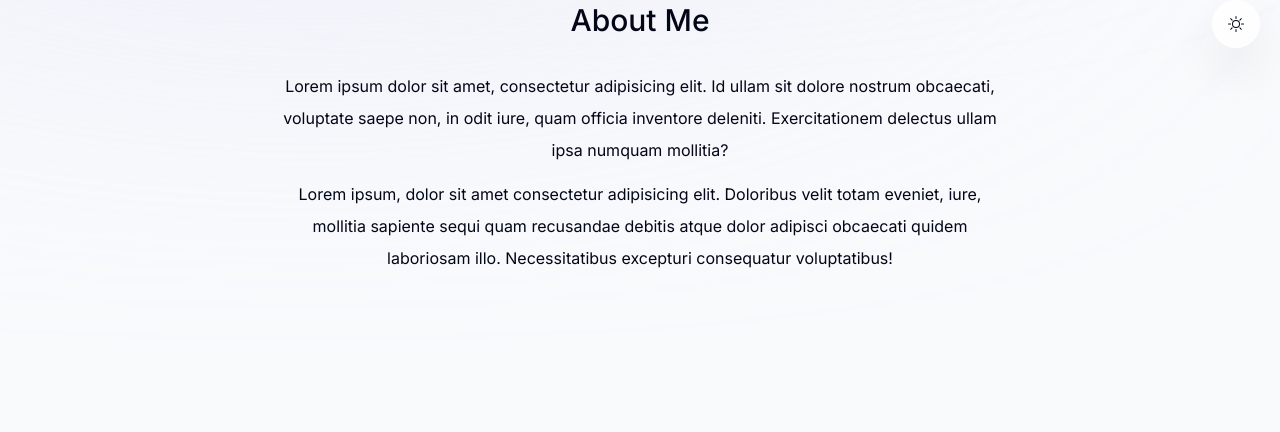
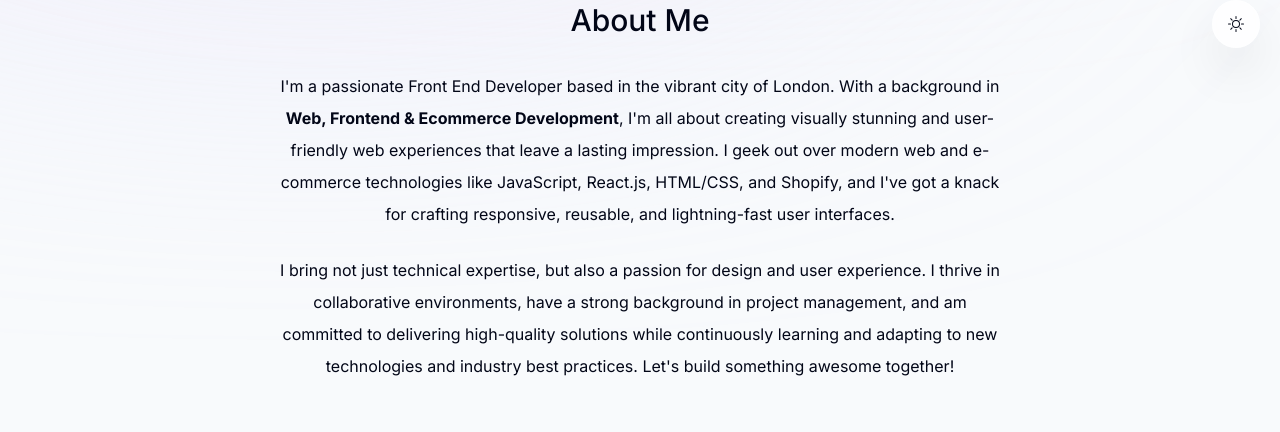
Before and after one commit to OU1122/portfolio-nextjs, a Next.js app: page / in a window 1280 px wide. Shown: the part 732-1164 px from the top of the page. Built offline with nearby package versions, Linux system fonts and the light colour scheme; no server answers.

Commit message:
Update about.tsx

```diff
--- a/components/about.tsx
+++ b/components/about.tsx
@@ -28,16 +28,24 @@ export default function About() {
 			<SectionHeading>About me</SectionHeading>
 
 			<p className="mb-3">
-				Lorem ipsum dolor sit amet, consectetur adipisicing elit. Id ullam
-				sit dolore nostrum obcaecati, voluptate saepe non, in odit iure,
-				quam officia inventore deleniti. Exercitationem delectus ullam ipsa
-				numquam mollitia?
+				I&apos;m a passionate Front End Developer based in the vibrant city
+				of London. With a background in{" "}
+				<span className="font-bold">
+					Web, Frontend & Ecommerce Development
+				</span>
+				, I&apos;m all about creating visually stunning and user-friendly
+				web experiences that leave a lasting impression. I geek out over
+				modern web and e-commerce technologies like JavaScript, React.js,
+				HTML/CSS, and Shopify, and I&apos;ve got a knack for crafting
+				responsive, reusable, and lightning-fast user interfaces.
 			</p>
-			<p>
-				Lorem ipsum, dolor sit amet consectetur adipisicing elit. Doloribus
-				velit totam eveniet, iure, mollitia sapiente sequi quam recusandae
-				debitis atque dolor adipisci obcaecati quidem laboriosam illo.
-				Necessitatibus excepturi consequatur voluptatibus!
+			<p className="mt-6">
+				I bring not just technical expertise, but also a passion for design
+				and user experience. I thrive in collaborative environments, have a
+				strong background in project management, and am committed to
+				delivering high-quality solutions while continuously learning and
+				adapting to new technologies and industry best practices. Let&apos;s
+				build something awesome together!
 			</p>
 		</motion.section>
 	);
```
